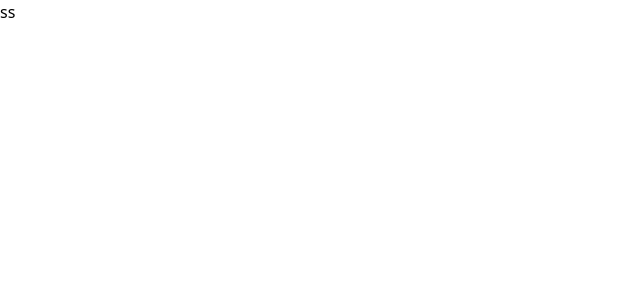
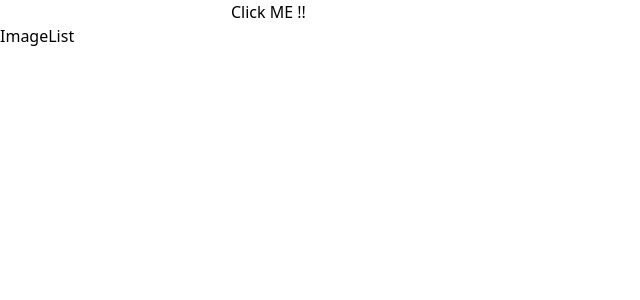
Before and after one commit to mohasaket/todos, a React (Vite) app: page / in a window 1280 px wide. Shown: the top 300 px of the page, without its empty margins (0-640 px from the left). Built offline with nearby package versions, Linux system fonts and the light colour scheme.

Commit message:
searchbar

```diff
--- a/src/App.tsx
+++ b/src/App.tsx
@@ -1,5 +1,19 @@
+import searchImages from "./Components/ImageProject/Api/api";
+import ImageList from "./Components/ImageProject/components/ImageList";
+import SearchBar from "./Components/ImageProject/components/SearchBar";
+
 function App() {
-  return <div className="app">ss</div>;
+  const handelSubmit = (term: string) => {
+    console.log("do search" + " " + term);
+    searchImages(term);
+  };
+
+  return (
+    <>
+      <SearchBar onSubmit={handelSubmit} />
+      <ImageList />
+    </>
+  );
 }
 
 export default App;
--- /dev/null
+++ b/src/Components/ImageProject/Api/api.ts
@@ -0,0 +1,16 @@
+import axios from "axios";
+
+const searchImages = async (term: string) => {
+  const response = await axios.get("https://api.unsplash.com/search/photos", {
+    headers: {
+      Authorization: "Client-ID z19t9WnTj2q6tCROPFnP8qW9RPUIAljF8a-bmDMKQz0",
+    },
+    params: {
+      query: term,
+    },
+  });
+  console.log(response);
+  return response.data.results;
+};
+
+export default searchImages;
--- /dev/null
+++ b/src/Components/ImageProject/components/ImageList.tsx
@@ -0,0 +1,7 @@
+import React from "react";
+
+const ImageList = () => {
+  return <div>ImageList</div>;
+};
+
+export default ImageList;
--- /dev/null
+++ b/src/Components/ImageProject/components/ImageShow.tsx
@@ -0,0 +1,7 @@
+import React from "react";
+
+const ImageShow = () => {
+  return <div>ImageShow</div>;
+};
+
+export default ImageShow;
--- /dev/null
+++ b/src/Components/ImageProject/components/SearchBar.tsx
@@ -0,0 +1,20 @@
+import React from "react";
+
+interface Props {
+  onSubmit: (term: string) => void;
+}
+const SearchBar = ({ onSubmit }: Props) => {
+  const handleClick = () => {
+    onSubmit("cars");
+  };
+  return (
+    <div>
+      <input />
+      <button className="button" onClick={handleClick}>
+        Click ME !!
+      </button>
+    </div>
+  );
+};
+
+export default SearchBar;
```
Also changed, not shown: src/main.tsx (+7 -8 lines).
